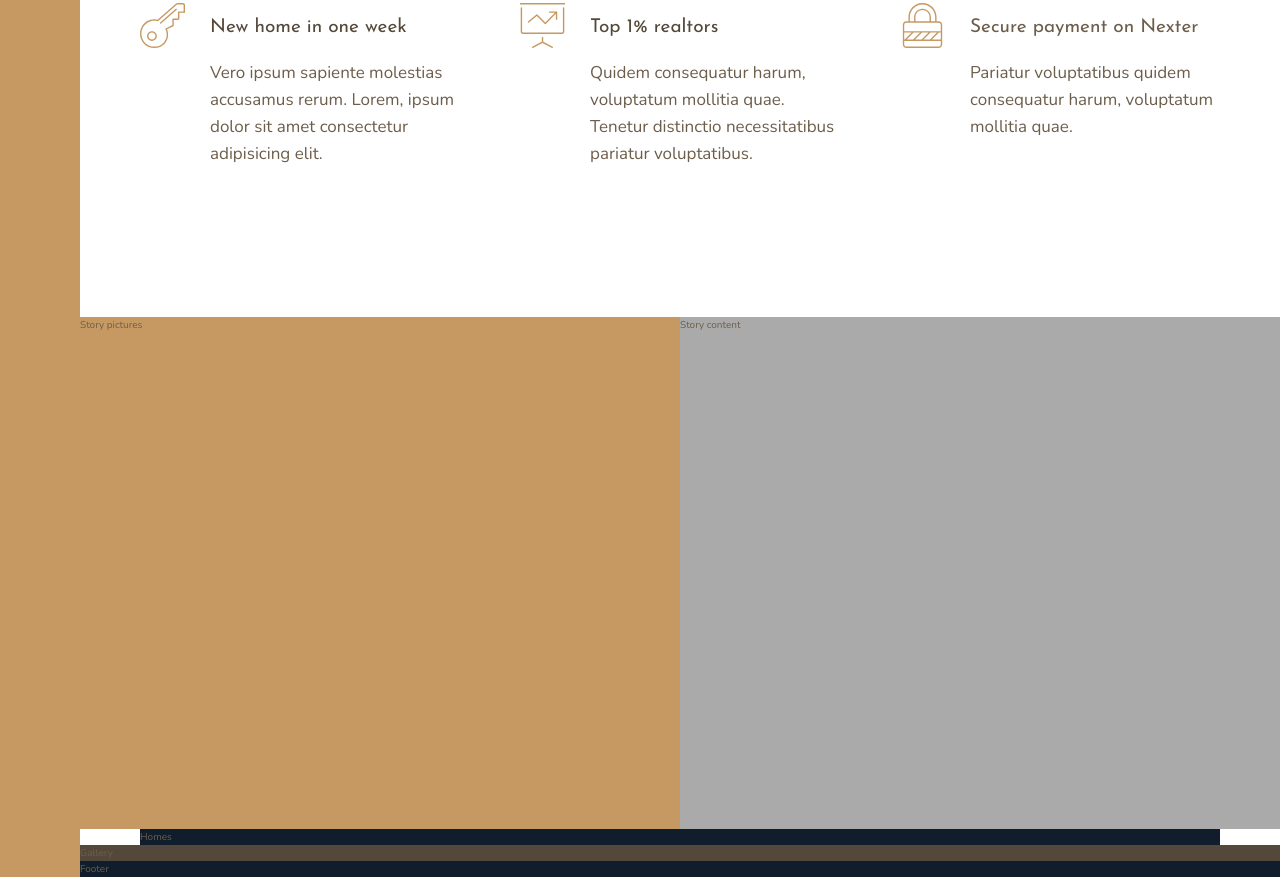
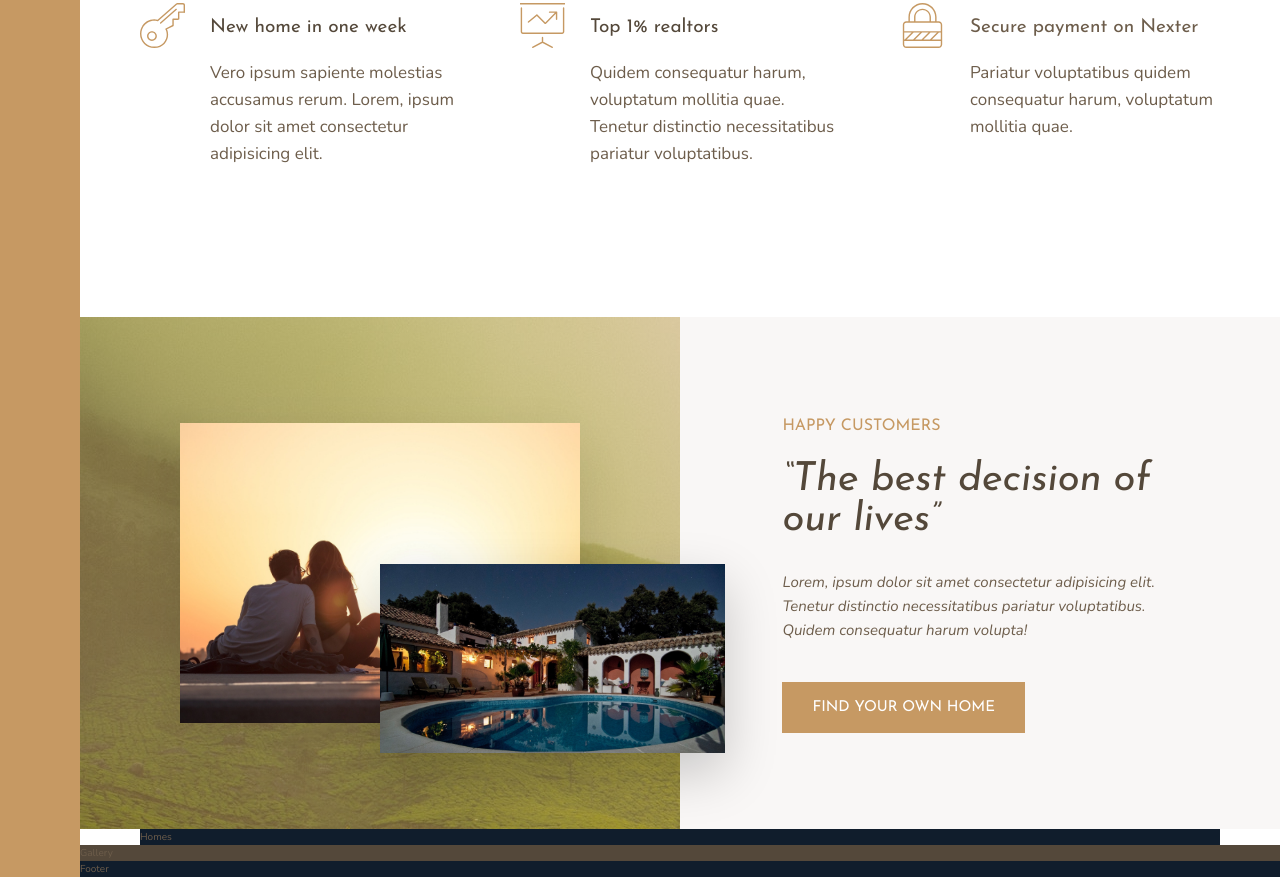
Before and after one commit to prabh-js/nexter-project, a website: page index.html in a window 1280 px wide. Shown: the part 991-1868 px from the top of the page. Drawn offline with nearby package versions, Linux system fonts and the light colour scheme.

Commit message:
story section

```diff
--- a/index.html
+++ b/index.html
@@ -78,10 +78,16 @@
             </div>
         </section>
         <div class="story__pictures">
-            Story pictures
+           <img src="img/story-1.jpeg" alt="couple with new house" class="story__img--1">
+           <img src="img/story-2.jpeg" alt="new house" class="story__img--2">
         </div>
         <div class="story__content">
-            Story content
+            <h3 class="heading-3 mb-sm">Happy customers</h3>
+            <h2 class="heading-2 heading-2--dark mb-md">&ldquo;The best decision of our lives&rdquo;</h2>
+            <p class="story__text">
+                Lorem, ipsum dolor sit amet consectetur adipisicing elit. Tenetur distinctio necessitatibus pariatur voluptatibus. Quidem consequatur harum volupta!
+            </p>
+            <button class="btn">Find your own home</button>
         </div>
         <section class="homes">
             Homes
--- a/sass/_story.scss
+++ b/sass/_story.scss
@@ -2,9 +2,37 @@
     &__pictures {
         background-color: $color-primary;
         grid-column: full-start / col-end 4;
+        display: grid;
+        grid-template-rows: repeat(6, 1fr);
+        grid-template-columns: repeat(6, 1fr);
+        align-items: center;
+        background-image: linear-gradient(rgba($color-primary, .5), rgba($color-primary-dark, .5)), url(../img/back.jpg);
+    }
+    &__img--1 {
+        width: 100%;
+        grid-row: 2 / 6;
+        grid-column: 2 / 6;
+        box-shadow: 0 2rem 5rem rgba(0,0,0, .1);
+    }
+    &__img--2 {
+        width: 115%;
+        grid-row: 4 / 6;
+        grid-column: 4 / 7;
+        z-index: 20;
+        box-shadow: 0 2rem 5rem rgba(0,0,0, .2);
     }
     &__content {
-        background-color: $color-grey-light-2;
+        background-color: $color-grey-light-1;
         grid-column: col-start 5 / full-end;
+        padding: 6rem 8vw;
+        display: flex;
+        flex-direction: column;
+        justify-content: center;
+        align-items: flex-start;
+    }
+    &__text {
+        font-size: 1.5rem;
+        font-style: italic;
+        margin-bottom: 4rem;
     }
 }
--- a/sass/_typography.scss
+++ b/sass/_typography.scss
@@ -5,11 +5,23 @@
 .heading-1 {
     @extend %heading;
 }
-.haeding-2 {
+.heading-2 {
     @extend %heading;
+    font-size: 4rem;
+    font-style: italic;
+    line-height: 1;
+    &--light {
+        color: $color-grey-light-1;
+    }
+    &--dark {
+        color: $color-grey-dark-1;
+    }
 }
 .heading-3 {
     @extend %heading;
+    font-size: 1.6rem;
+    color: $color-primary;
+    text-transform: uppercase;
 }
 .heading-4 {
     @extend %heading;
@@ -21,3 +33,22 @@
         color: $color-grey-dark-1;
     }
 }
+.btn {
+    background-color: $color-primary;
+    color: #fff;
+    border: none;
+    border-radius: 0;
+    font-family: $font-display;
+    font-size: 1.5rem;
+    text-transform: uppercase;
+    padding: 1.8rem 3rem;
+    transition: all .3s;
+    cursor: pointer;
+    &:hover {
+        background-color: $color-primary-dark;
+    }
+}
+.mb-sm { margin-bottom: 2rem;}
+.mb-md { margin-bottom: 3rem;}
+.mb-lg { margin-bottom: 4rem;}
+.mb-hg{ margin-bottom: 8rem;}
```
Also changed, not shown: css/style.css.
